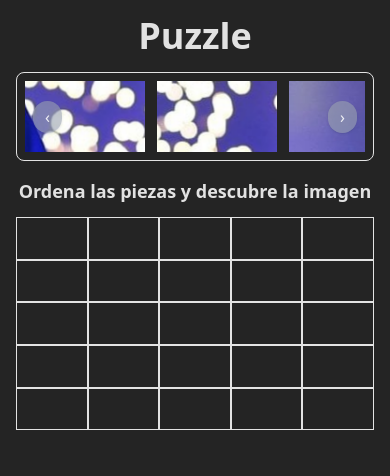
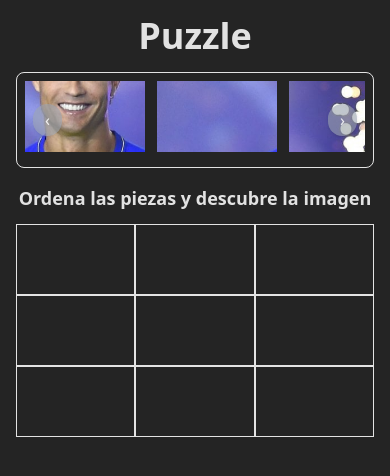
Before and after one commit to AlexRojasCoaquira/puzzles, a React (Vite) app: page / in a window 390 px wide. Shown: the top 476 px of the page. Built offline with nearby package versions, Linux system fonts and the light colour scheme.

Commit message:
fix: validate events in mobile

```diff
--- a/src/App.jsx
+++ b/src/App.jsx
@@ -5,8 +5,8 @@ import { usePieces } from './hooks/usePieces'
 import { Pieces } from './components/Pieces'
 
 function App() {
-  const rows = 5
-  const cols = 5
+  const rows = 3
+  const cols = 3
   const { pieces, aspectRatio } = usePieces({ rows, cols })
   return (
     <DropZoneProvider
@@ -15,7 +15,7 @@ function App() {
     >
       <div className="flex gap-4 flex-col items-center h-100dvh p-4">
         <h1 className="text-4xl font-bold">Puzzle</h1>
-        <div className="max-w-2xl w-full max-h-24 sm:max-h-32 h-full">
+        <div className="max-w-2xl w-full h-24 sm:max-h-32">
           <Pieces pieces={pieces} />
         </div>
         <div className="max-w-2xl w-full">
--- a/src/components/DraggablePiece.jsx
+++ b/src/components/DraggablePiece.jsx
@@ -2,7 +2,7 @@ import { forwardRef, useContext, useState } from 'react'
 import { createPortal } from 'react-dom'
 import Draggable from 'react-draggable'
 import { DropZoneContext } from '../context/dropZone'
-function DraggablePiece({ src, alt }, ref) {
+function DraggablePiece({ src, alt, isInDropZone = false, zoneIndex = -1 }, ref) {
   const { dropZones, setZones } = useContext(DropZoneContext)
   const [position, setPosition] = useState({ x: 0, y: 0 })
   const [isDragging, setIsDragging] = useState(false)
@@ -23,18 +23,47 @@ function DraggablePiece({ src, alt }, ref) {
     setIsDragging(true)
   }
 
-  const handleStop = (e) => {
+  const handleStop = () => {
     const cx = dragPosition.x
     const cy = dragPosition.y
 
+    if (isInDropZone) {
+      let targetIndex = -1
+      dropZones.current.some((zone, i) => {
+        if (!zone || i === zoneIndex) return false
+        const zoneRect = zone.getBoundingClientRect()
+        const isInZone =
+          cx > zoneRect.left && cx < zoneRect.right && cy > zoneRect.top && cy < zoneRect.bottom
+        if (isInZone) {
+          targetIndex = i
+          return true
+        }
+        return false
+      })
+      if (targetIndex !== -1) {
+        setZones((prev) => {
+          const newZones = [...prev]
+          const temp = newZones[zoneIndex]
+          newZones[zoneIndex] = newZones[targetIndex]
+          newZones[targetIndex] = temp
+          return newZones
+        })
+      }
+    } else {
       let targetIndex = -1
       dropZones.current.some((zone, i) => {
         //iteramos sobre los dropZones para ver si la pieza está en alguno de ellos
         if (!zone) return false
         const zoneRect = zone.getBoundingClientRect()
+        const margin = 20
         const isInZone =
-        cx > zoneRect.left && cx < zoneRect.right && cy > zoneRect.top && cy < zoneRect.bottom
+          cx > zoneRect.left - margin &&
+          cx < zoneRect.right + margin &&
+          cy > zoneRect.top - margin &&
+          cy < zoneRect.bottom + margin
+        console.log('isInZone', isInZone)
         if (isInZone) {
+          console.log('endentra en el dropZone')
           // si está en el dropZone, entonces targetIndex es el índice del dropZone
           targetIndex = i
           return true
@@ -54,6 +83,7 @@ function DraggablePiece({ src, alt }, ref) {
       } else {
         setPosition({ x: 0, y: 0 })
       }
+    }
 
     console.log('Stopping drag')
     setIsDragging(false)
@@ -70,6 +100,7 @@ function DraggablePiece({ src, alt }, ref) {
           setDragPosition({ x: p.clientX, y: p.clientY })
         }}
         onStop={(e, data) => handleStop(e, data)}
+        bounds={isInDropZone ? 'parent' : undefined}
       >
         <img
           ref={ref}
@@ -77,7 +108,9 @@ function DraggablePiece({ src, alt }, ref) {
           alt={alt}
           draggable={false}
           onDragStart={(e) => e.preventDefault()}
-          className="relative touch-none max-w-30 sm:max-w-40 w-full cursor-grab select-none"
+          className={`relative touch-none w-full cursor-grab select-none ${
+            isInDropZone ? 'h-full object-cover cursor-move' : 'max-w-30 sm:max-w-40'
+          }`}
           style={{ opacity: isDragging ? 0 : 1 }}
         />
       </Draggable>
--- a/src/components/DropZone.jsx
+++ b/src/components/DropZone.jsx
@@ -1,5 +1,6 @@
-import { useContext, useRef } from 'react'
+import { useContext, useRef, createRef } from 'react'
 import { DropZoneContext } from '../context/dropZone'
+import DraggablePiece from './DraggablePiece'
 export function DropZone({ aspectRatio }) {
   const { dropZones, zones, setZones, sizeCanvas } = useContext(DropZoneContext)
   const longPressTimer = useRef(null)
@@ -43,7 +44,9 @@ export function DropZone({ aspectRatio }) {
         gridTemplateRows: `repeat(${sizeCanvas.rows}, 1fr)`
       }}
     >
-      {zones.map((zone, index) => (
+      {zones.map((zone, index) => {
+        const refZone = createRef(null)
+        return (
           <div
             className={`${zone ? '' : 'border'}`}
             key={index}
@@ -54,15 +57,26 @@ export function DropZone({ aspectRatio }) {
             onTouchMove={handleTouchMove}
           >
             {zone ? (
+              <DraggablePiece
+                ref={refZone}
+                src={zone}
+                alt={`piece ${index}`}
+                isInDropZone={true}
+                zoneIndex={index}
+                onDoubleClick={() => removePiece(index)}
+              />
+            ) : null}
+            {/* {zone ? (
             <img
               src={zone}
               alt={`piece ${index}`}
               className="w-full h-full object-cover"
               title="Para remover la pieza, doble click"
             />
-          ) : null}
+          ) : null} */}
           </div>
-      ))}
+        )
+      })}
     </div>
   )
 }
--- a/src/context/zones.jsx
+++ b/src/context/zones.jsx
@@ -1,4 +1,6 @@
 import { createContext, useState } from 'react'
+
+// eslint-disable-next-line react-refresh/only-export-components
 export const ZonesContext = createContext()
 
 export const ZonesProvider = ({ children, rows, cols }) => {
```
Lines whose indentation alone changed are shown as unchanged.
